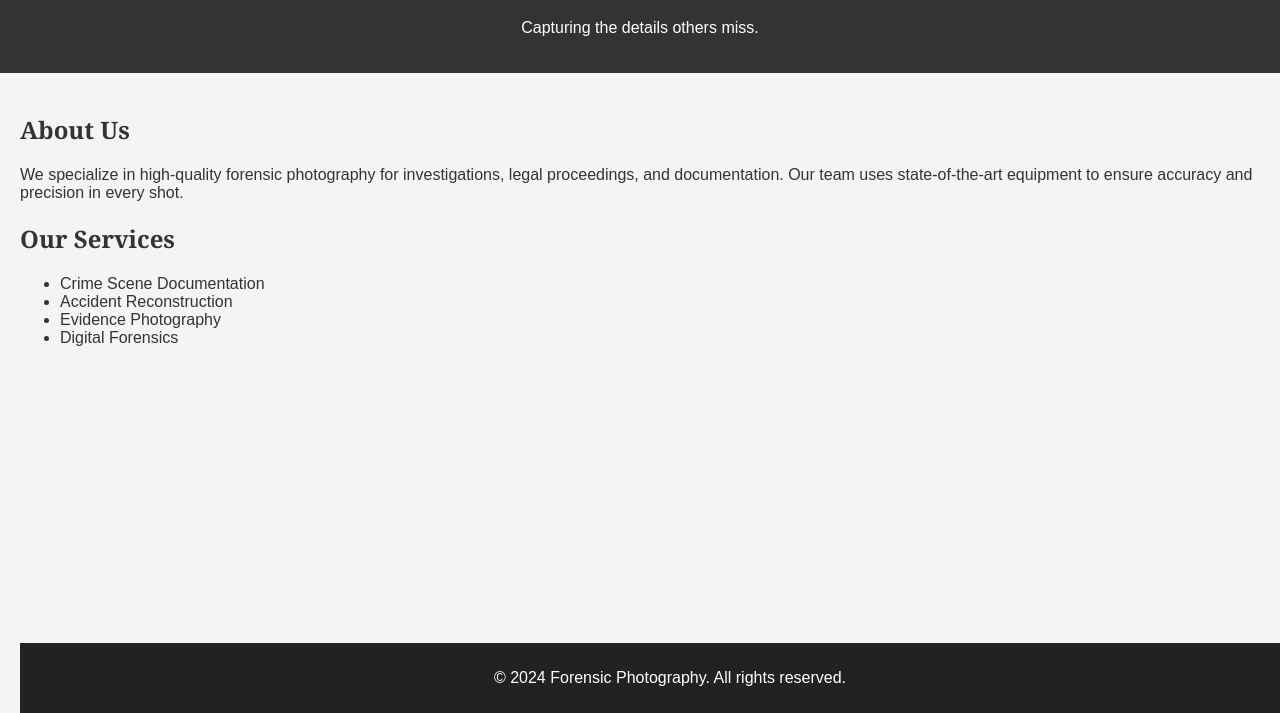
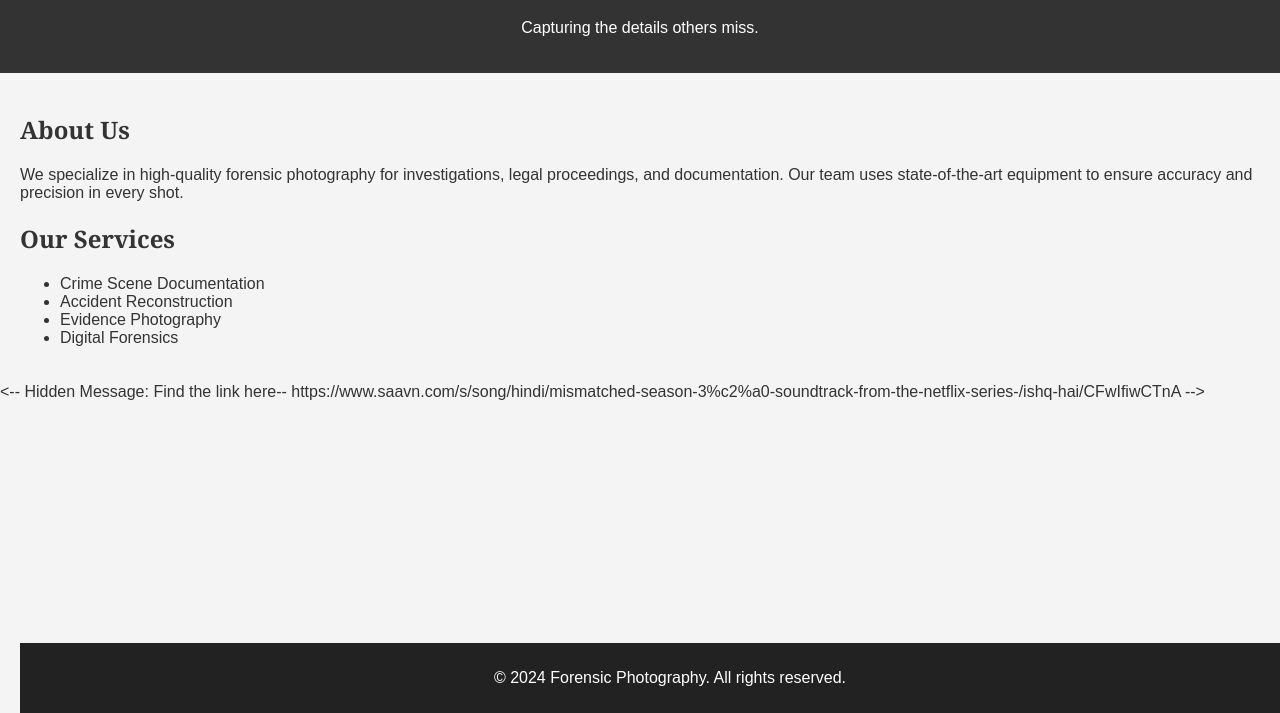
Before and after one commit to Rexona-3112/Hidden-file-message, a plain HTML site: page index.html in a window 1280 px wide. Shown: the part 87-800 px from the top of the page. Drawn offline with Linux system fonts and the light colour scheme.

Commit message:
Update index.html

```diff
--- a/index.html
+++ b/index.html
@@ -32,6 +32,6 @@
       <p>&copy; 2024 Forensic Photography. All rights reserved.</p>
     </footer>
   </main>
-  <!-- Hidden Message: Find the link here-- https://www.saavn.com/s/song/hindi/mismatched-season-3%c2%a0-soundtrack-from-the-netflix-series-/ishq-hai/CFwIfiwCTnA -->
+  <-- Hidden Message: Find the link here-- https://www.saavn.com/s/song/hindi/mismatched-season-3%c2%a0-soundtrack-from-the-netflix-series-/ishq-hai/CFwIfiwCTnA -->
 </body>
 </html>
```
